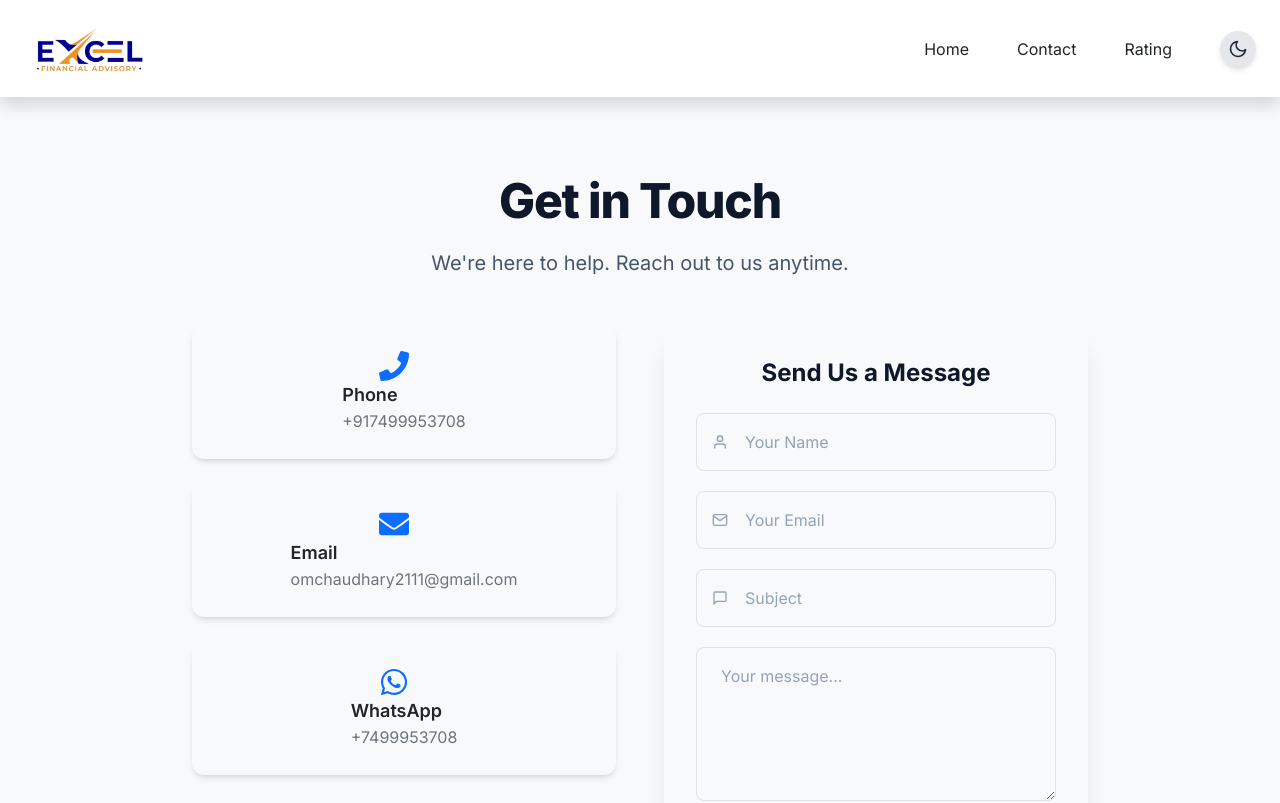
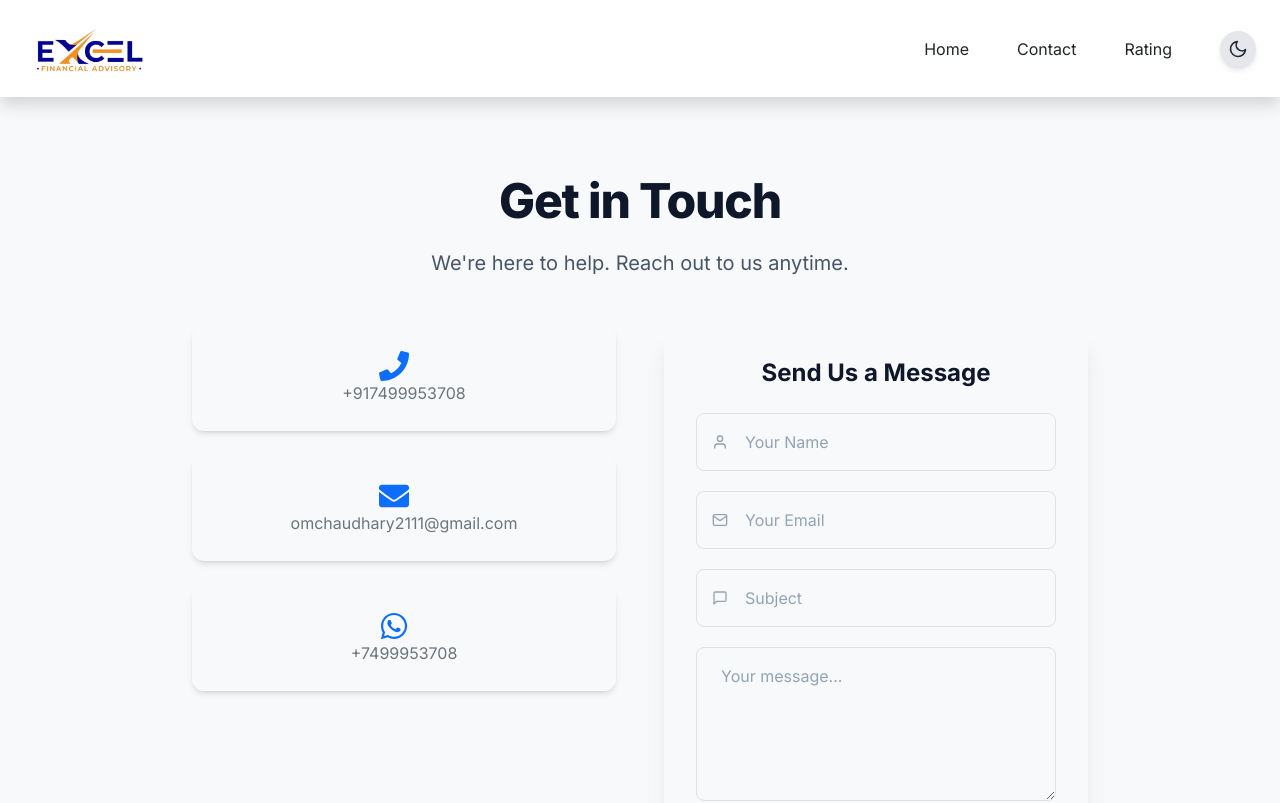
Before and after one commit to omchaudhary28/excel_financial_advisory, a React (Create React App) app: page /contact in a window 1280 px wide. Shown: the top 803 px of the page. Built offline with nearby package versions, Linux system fonts and the light colour scheme.

Commit message:
Fix auth persistence, login redirect, contact form logic

```diff
--- a/src/pages/Contact.js
+++ b/src/pages/Contact.js
@@ -52,19 +52,19 @@ function Contact() {
   const contactMethods = [
     {
       icon: <FaPhone />,
-      label: "Phone",
+      // label: "Phone",
       value: "+917499953708",
       href: "tel:+917499953708",
     },
     {
       icon: <FaEnvelope />,
-      label: "Email",
+      // label: "Email",
       value: "omchaudhary2111@gmail.com",
       href: "mailto:omchaudhary2111@gmail.com",
     },
     {
       icon: <FaWhatsapp />,
-      label: "WhatsApp",
+      // label: "WhatsApp",
       value: "+7499953708",
       href: "https://wa.me/7499953708",
     },
```
